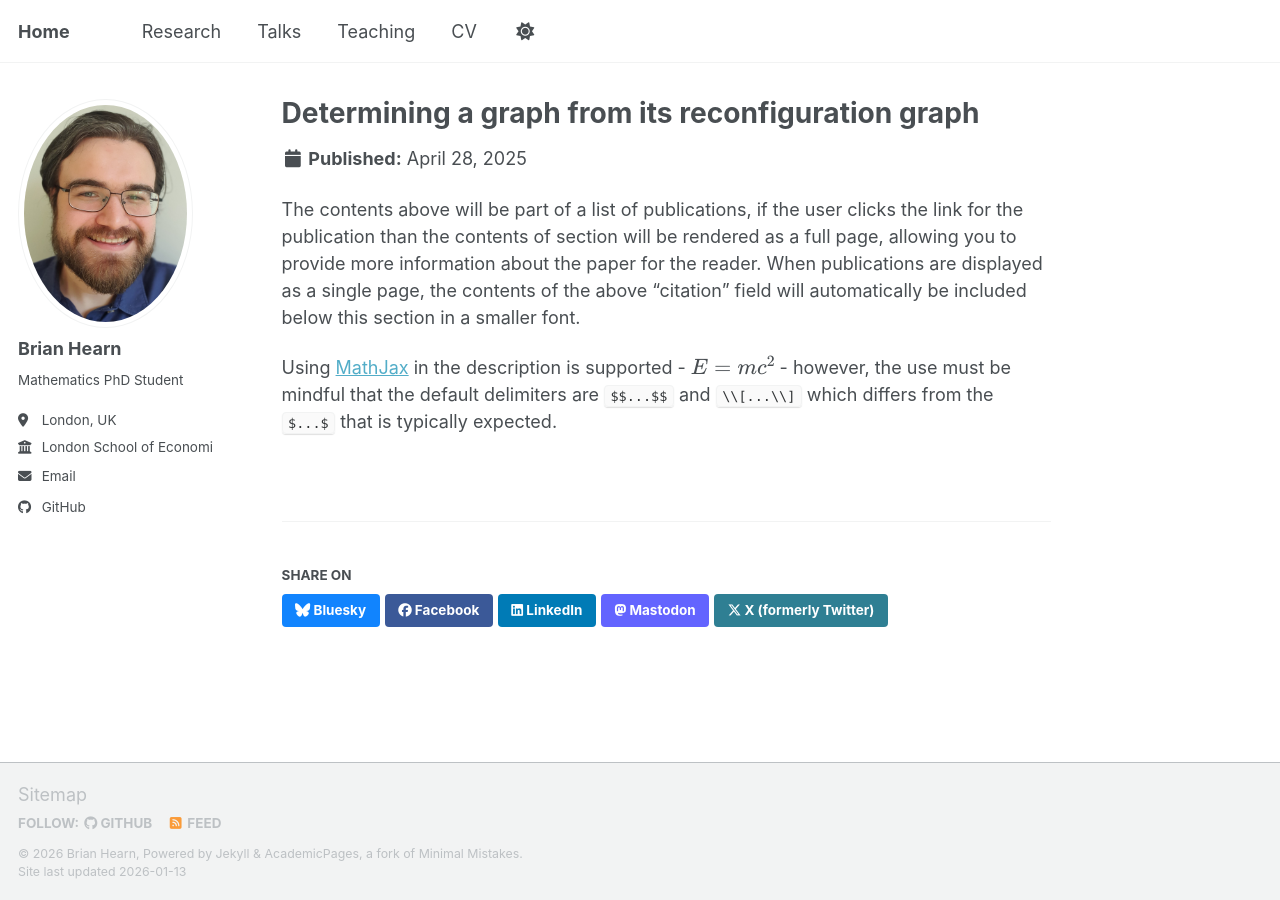
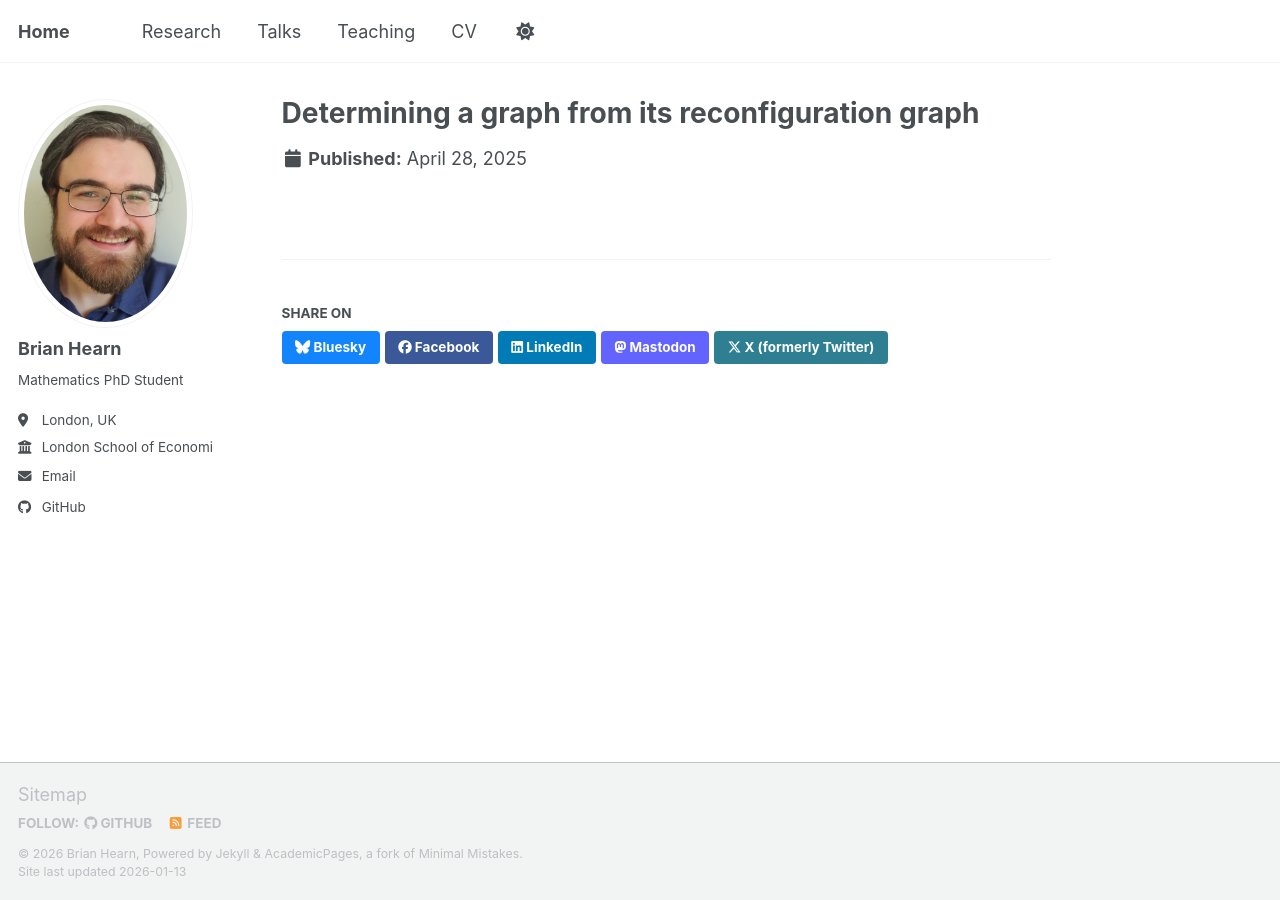
Before and after one commit to brian-hearn/brian-hearn.github.io, a Jekyll site: the page built from _publications/2025-04-28-determining-a-graph-from-its-reconfiguration-graph.md, in a window 1280 px wide. Built offline with Jekyll 4.4.1, drawn with Linux system fonts in a browser that asks for light colours; a script bundle is joined from its source files by our own code; library files that are not in the unit come from our copies.

Commit message:
feat: more changes

```diff
--- a/_publications/2025-04-28-determining-a-graph-from-its-reconfiguration-graph.md
+++ b/_publications/2025-04-28-determining-a-graph-from-its-reconfiguration-graph.md
@@ -26,8 +26,4 @@
     url: https://pagesperso.g-scop.grenoble-inp.fr/pierrehoppenot/
   - name: Théo Pierron
     url: https://perso.liris.cnrs.fr/tpierron/
-
 ---
-The contents above will be part of a list of publications, if the user clicks the link for the publication than the contents of section will be rendered as a full page, allowing you to provide more information about the paper for the reader. When publications are displayed as a single page, the contents of the above "citation" field will automatically be included below this section in a smaller font.
-
-Using [MathJax](https://www.mathjax.org/) in the description is supported - $$E=mc^2$$ - however, the use must be mindful that the default delimiters are `$$...$$` and `\\[...\\]` which differs from the `$...$` that is typically expected.
```
